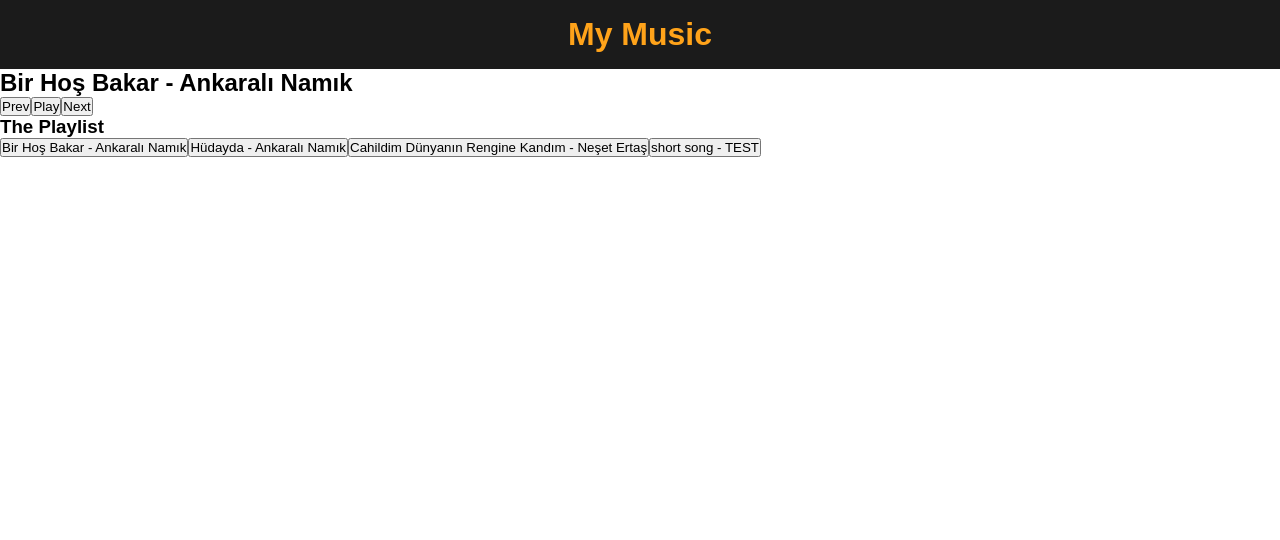
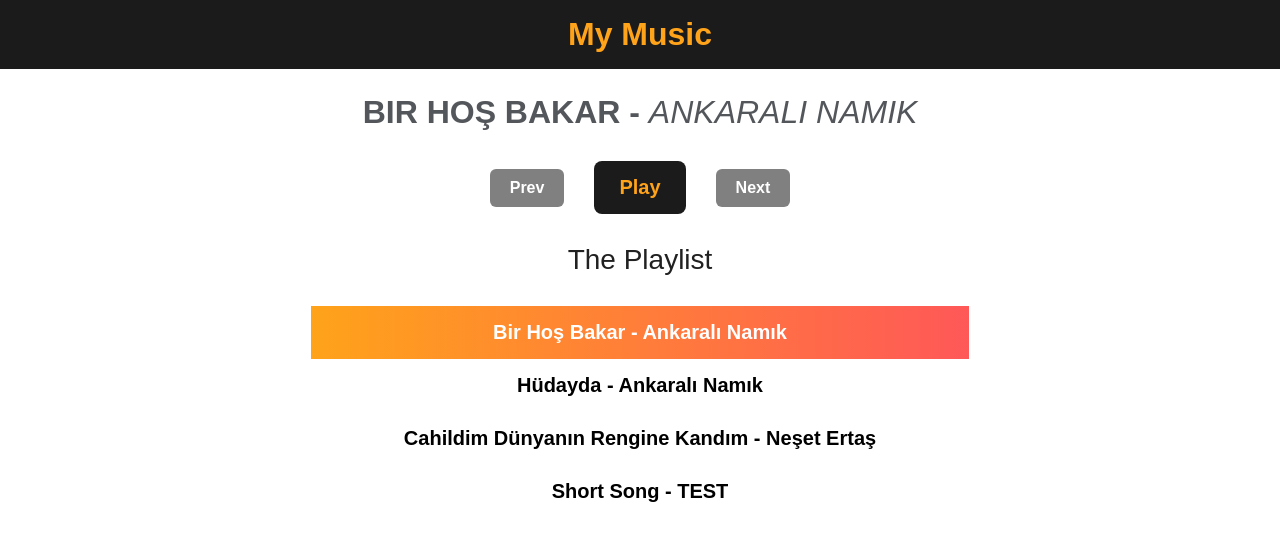
Before and after one commit to kurtuluserturk/music-app, a Vue app: page / in a window 1280 px wide. Shown: the top 540 px of the page. Built offline with nearby package versions, Linux system fonts and the light colour scheme.

Commit message:
page was styled

```diff
--- a/src/App.vue
+++ b/src/App.vue
@@ -60,7 +60,7 @@ export default {
         },
         {
           id: 3,
-          title: "short song",
+          title: "Short Song",
           artist: "TEST",
           src: require("./assets/short-song.mp3"),
         },
@@ -132,5 +132,98 @@ header {
   color: #ffa31a;
 }
 
+main {
+  width: 100%;
+  max-width: 768px;
+  margin: 0 auto;
+  padding: 25px;
+}
 
+.song-title {
+  color: #53565A;
+  font-size: 32px;
+  font-weight: 700;
+  text-transform: uppercase;
+  text-align: center;
+}
+
+.song-title span {
+  font-weight: 400;
+  font-style: italic;
+}
+
+.controls {
+  display: flex;
+  justify-content: center;
+  align-items: center;
+  padding: 30px 15px;
+}
+
+button {
+  appearance: none;
+  background: none;
+  border: none;
+  outline: none;
+  cursor: pointer;
+}
+
+button:hover {
+  opacity: 0.8;
+}
+
+.play, .pause {
+  font-size: 20px;
+  font-weight: 700;
+  padding: 15px 25px;
+  margin: 0px 15px;
+  border-radius: 8px;
+  color: #ffa31a;
+  background-color: #1b1b1b;
+}
+
+.next, .prev {
+  font-size: 16px;
+  font-weight: 700;
+  padding: 10px 20px;
+  margin: 0px 15px;
+  border-radius: 6px;
+  color: #FFF;
+  background-color: #808080;
+  transition: all 0.4s;
+}
+
+.next:hover, .prev:hover {
+  color: #ffa31a;
+  background-color: #1b1b1b;
+}
+
+.playlist {
+  padding: 0px 30px;
+}
+
+.playlist h3 {
+  color: #212121;
+  font-size: 28px;
+  font-weight: 400;
+  margin-bottom: 30px;
+  text-align: center;
+}
+
+.playlist .song {
+  display: block;
+  width: 100%;
+  padding: 15px;
+  font-size: 20px;
+  font-weight: 700;
+  cursor: pointer;
+}
+
+.playlist .song:hover {
+  color: #ffa31a;
+}
+
+.playlist .song.playing {
+  color: #FFF;
+  background-image: linear-gradient(to right, #ffa31a, #FF5858);
+}
 </style>
```
